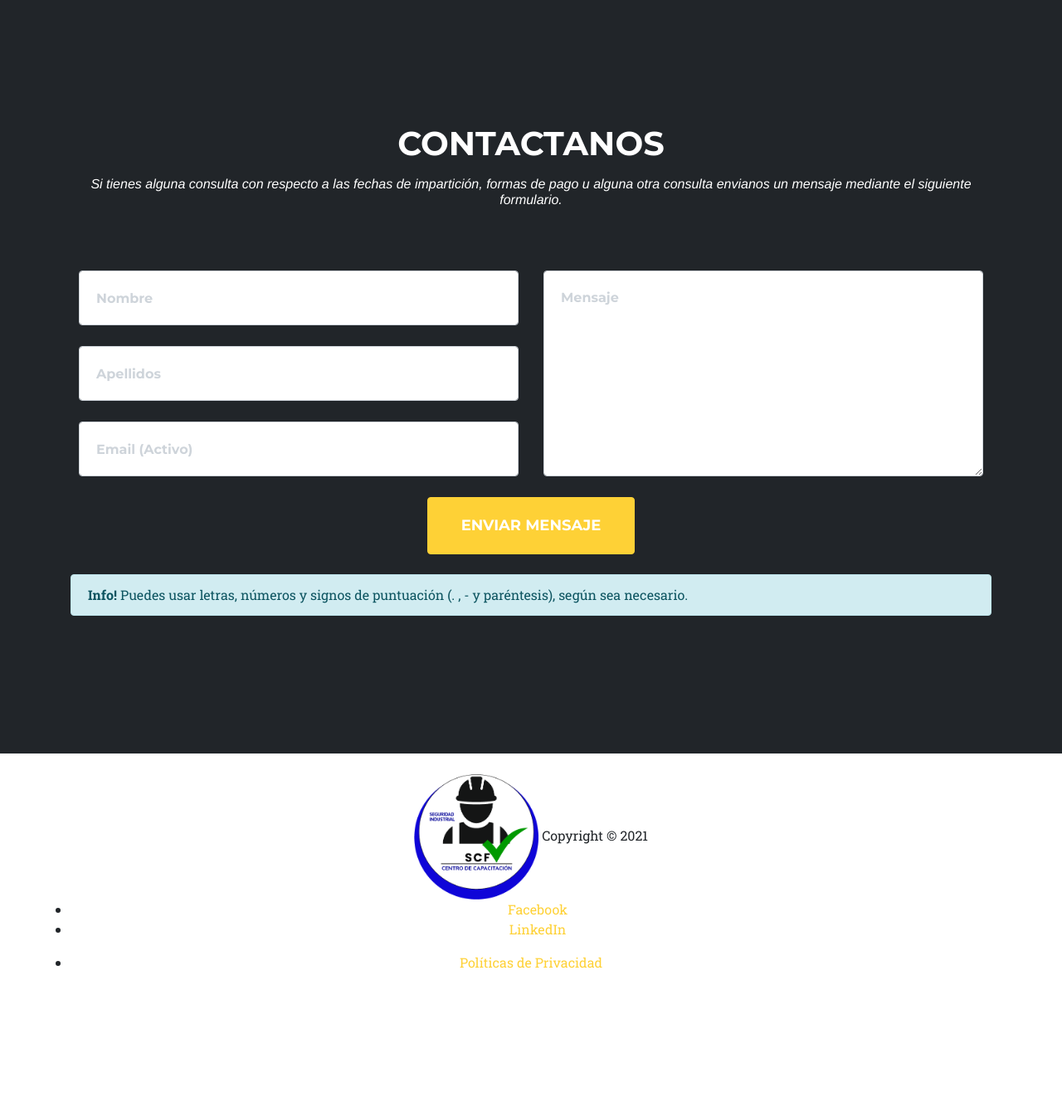
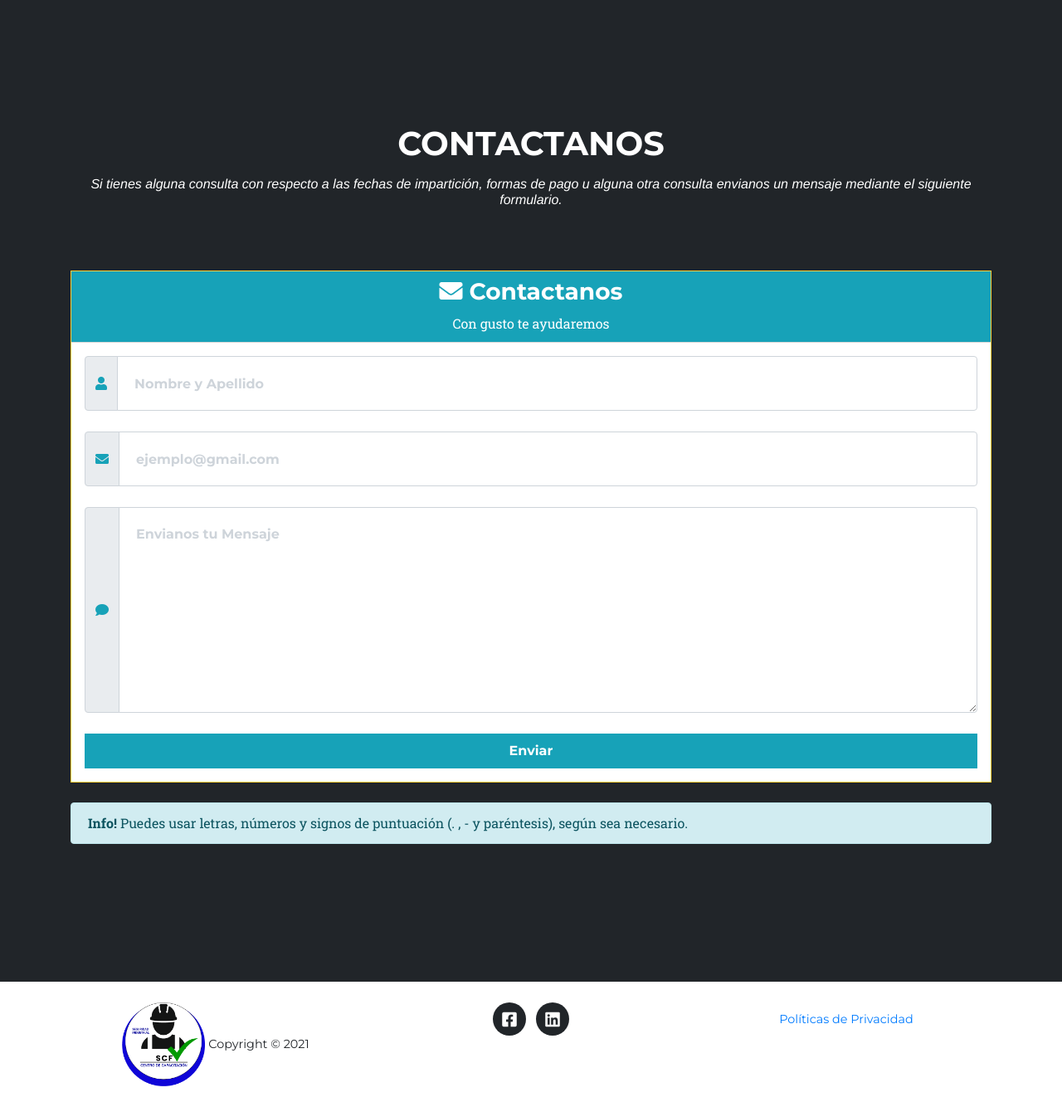
Before and after one commit to franciscosantiagoc/capacitacionesSCF, a PHP site: page / in a window 1280 px wide. Shown: the part 2124-3458 px from the top of the page at 83% size. Before the commit the page ends 3291 px from the top, so only its background shows below. Run offline with PHP 8.4, Linux system fonts and the light colour scheme; some web fonts are replaced.

Commit message:
implementando boostrap a footer

```diff
--- a/inc/footer.php
+++ b/inc/footer.php
@@ -1,20 +1,29 @@
 <footer>
    <div class="container">
-            <div>
-               <img src="assets/img/logooficial.png" alt="Logo Centro SCF" width="150px">
-               <span c>Copyright&nbsp;© 2021</span></div>
-            <div >
-               <ul>
-                  <li><a href="https://www.facebook.com/capacitacionscf"><i class="fa fa-facebook"></i>Facebook</a></li>
-                  <li><a href="#"><i class="fa fa-linkedin"></i>LinkedIn</a></li>
+      <div class="row">
+            <div class="col-md-4">
+               <img loading="lazy" id="imglogo" src="assets/img/logooficial.png" alt="Logo Centro SCF">
+               <span class="copyright">Copyright&nbsp;© 2021</span></div>
+            <div class="col-md-4">
+               <ul class="list-inline social-buttons">
+                  <li class="list-inline-item">
+                     <a href="https://www.facebook.com/capacitacionscf">
+                        <i class="fab fa-facebook-square"></i>
+                     </a>
+                  </li>
+                  <li class="list-inline-item">
+                     <a href="#">
+                        <i class="fab fa-linkedin"></i>
+                     </a>
+                  </li>
                </ul>
             </div>
-            <div>
-               <ul>
-                  <li><a href="politicas.php">Políticas de Privacidad</a></li>
+            <div class="col-md-4">
+               <ul class="list-inline quicklinks">
+                  <li class="list-inline-item"><a class="afooter" href="politicas.php">Políticas de Privacidad</a></li>
                </ul>
             </div>
-
+      </div>
    </div>
 
 </footer>
--- a/index.php
+++ b/index.php
@@ -4,10 +4,10 @@
         <title>Centro de capacitacion SCF</title>
         <meta charset="UTF-8">
         <meta name="viewport" content="width=device-width, initial-scale=1">
+        <link rel="shortcut icon" href="assets/img/favicon.ico" />
         <link rel="stylesheet" href="assets/css/fontawesome/css/all.min.css">
         <link href="assets/css/bootstrap.min.css" rel="stylesheet">
         <link href="assets/css/style.css" rel="stylesheet">
-        <!-- <link rel="stylesheet" href="https://use.fontawesome.com/releases/v5.8.1/css/all.css" integrity="sha384-50oBUHEmvpQ+1lW4y57PTFmhCaXp0ML5d60M1M7uH2+nqUivzIebhndOJK28anvf" crossorigin="anonymous"> -->
     </head>
     <body>
         <?php include ('./inc/nav.php'); ?>
@@ -107,39 +107,49 @@
                     <div class="col-lg-12">
                     <form id="contactForm" action="envio.php" method="POST" enctype="multipart/form-data"
                         novalidate="novalidate">
-                        <div class="form-row">
-                            <div class="col col-md-6">
+                        <div class="card border-primary rounded-0">
+                            <div class="card-header p-0">
+                                <div class="bg-info text-white text-center py-2">
+                                    <h3><i class="fa fa-envelope"></i> Contactanos</h3>
+                                    <p class="m-0">Con gusto te ayudaremos</p>
+                                </div>
+                            </div>
+                            <div class="card-body p-3">
+
+                                <!--Body-->
                                 <div class="form-group">
-                                <input class="form-control" type="text" id="name" placeholder="Nombre" name="name"
-                                    required><small class="form-text text-danger flex-grow-1 help-block lead"></small>
+                                    <div class="input-group mb-2">
+                                        <div class="input-group-prepend">
+                                            <div class="input-group-text"><i class="fa fa-user text-info"></i></div>
+                                        </div>
+                                        <input type="text" class="form-control" id="nombre" name="nombre" placeholder="Nombre y Apellido" required>
+                                    </div>
                                 </div>
                                 <div class="form-group">
-                                <input class="form-control" type="text" id="name" placeholder="Apellidos" name="lastname"
-                                    required><small class="form-text text-danger flex-grow-1 help-block lead"></small>
+                                    <div class="input-group mb-2">
+                                        <div class="input-group-prepend">
+                                            <div class="input-group-text"><i class="fa fa-envelope text-info"></i></div>
+                                        </div>
+                                        <input type="email" class="form-control" id="nombre" name="email" placeholder="ejemplo@gmail.com" required>
+                                    </div>
                                 </div>
+
                                 <div class="form-group">
-                                <input class="form-control" type="email" id="email" placeholder="Email (Activo)" name="email"
-                                    required><small class="form-text text-danger help-block lead"></small>
+                                    <div class="input-group mb-2">
+                                        <div class="input-group-prepend">
+                                            <div class="input-group-text"><i class="fa fa-comment text-info"></i></div>
+                                        </div>
+                                        <textarea class="form-control" placeholder="Envianos tu Mensaje" required></textarea>
+                                    </div>
                                 </div>
-                            </div>
-                            <div class="col-md-6">
-                                <div class="form-group">
-                                <textarea class="form-control" id="message" placeholder="Mensaje" name="message"
-                                    required></textarea><small class="form-text text-danger help-block lead"></small>
+
+                                <div class="text-center">
+                                    <input type="submit" value="Enviar" class="btn btn-info btn-block rounded-0 py-2">
                                 </div>
-                            </div>
-                            <div class="col">
-                                <div class="clearfix"></div>
-                            </div>
-                            <div class="col-lg-12 text-center">
-                                <div id="success"></div><button class="btn btn-primary btn-xl text-uppercase"
-                                id="sendMessageButton" type="submit">Enviar mensaje</button>
                             </div>
                         </div>
                     </form>
                     <br>
-
-
                     <div class="alert alert-info">
                         <strong>Info!</strong> Puedes usar letras, números y signos de puntuación (. , - y paréntesis), según sea necesario.
                     </div>
```
